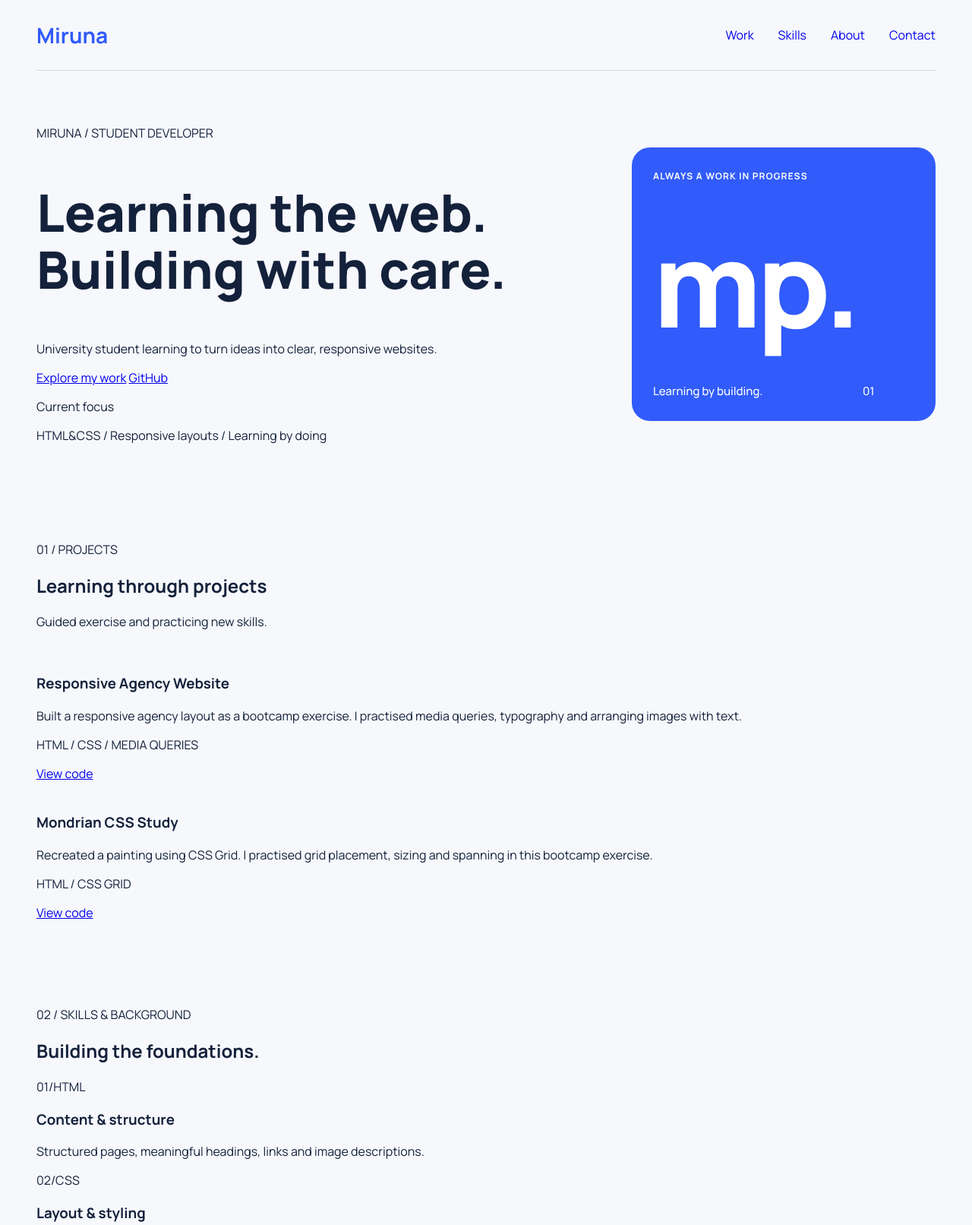
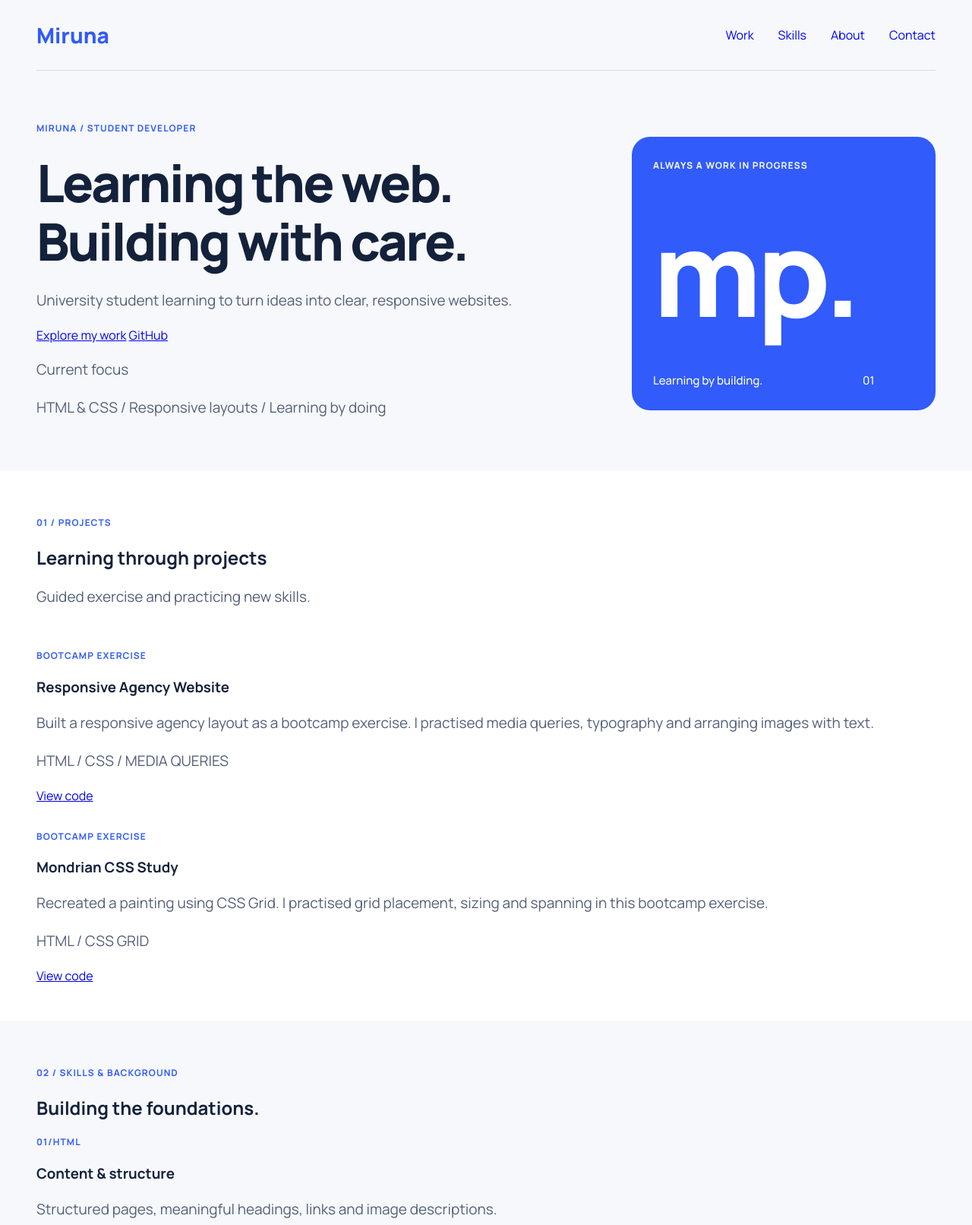
Before and after one commit to alexandra-000/Portfolio-Capstone-Project, a plain HTML site: page index.html in a window 1280 px wide. Shown: the top 1612 px of the page at 76% size. Drawn offline with Linux system fonts and the light colour scheme.

Commit message:
fixed nav bar, styled text

```diff
--- a/index.html
+++ b/index.html
@@ -12,7 +12,7 @@
 
 <body>
     <header>
-        <div class="container header-row">
+        <div class="container web-nav">
             <a class="navname" href="#home">Miruna</a>
             <nav class="navbar">
                 <ul class="nav-links">
@@ -29,14 +29,14 @@
         <section class="page-section" id="home">
             <div class="container hero-layout">
                 <div>
-                    <p>MIRUNA / STUDENT DEVELOPER</p>
+                    <p class="section-heading">MIRUNA / STUDENT DEVELOPER</p>
                     <h1>Learning the web. Building with care.</h1>
                     <p>University student learning to turn ideas into clear, responsive websites.</p>
                     <a href="#work">Explore my work</a>
                     <a href="https://github.com/miruna-petre">GitHub</a>
                     <div class="current-focus">
                         <p>Current focus</p>
-                        <p>HTML&CSS / Responsive layouts / Learning by doing</p>
+                        <p>HTML & CSS / Responsive layouts / Learning by doing</p>
                     </div>
                 </div>
                 <img class="hero-monogram" src="./images/monogram.svg" alt="name-monogram">
@@ -45,11 +45,12 @@
 
         <section class="page-section" id="work">
             <div class="container">
-                <p>01 / PROJECTS</p>
+                <p class="section-heading">01 / PROJECTS</p>
                 <h2>Learning through projects</h2>
                 <p>Guided exercise and practicing new skills.</p>
                 <div class="agency-project">
                     <img src="" alt="">
+                    <p class="section-heading">BOOTCAMP EXERCISE</p>
                     <h3>Responsive Agency Website</h3>
                     <p>Built a responsive agency layout as a bootcamp exercise. I practised media queries, typography and arranging images with text.</p>
                     <p>HTML / CSS / MEDIA QUERIES</p>
@@ -57,6 +58,7 @@
                 </div>
                 <div class="mondrian-project">
                     <img src="" alt="">
+                    <p class="section-heading">BOOTCAMP EXERCISE</p>
                     <h3>Mondrian CSS Study</h3>
                     <p>Recreated a painting using CSS Grid. I practised grid placement, sizing and spanning in this bootcamp exercise.</p>
                     <p>HTML / CSS GRID</p>
@@ -67,21 +69,21 @@
 
         <section class="page-section" id="skills">
             <div class="container">
-                <p>02 / SKILLS & BACKGROUND</p>
+                <p class="section-heading">02 / SKILLS & BACKGROUND</p>
                 <h2>Building the foundations.</h2>
                 <div class="skill-cards">
                     <div class="skill">
-                        <p>01/HTML</p>
+                        <p class="section-heading">01/HTML</p>
                         <h3>Content & structure</h3>
                         <p>Structured pages, meaningful headings, links and image descriptions.</p>
                     </div>
                     <div class="skill">
-                        <p>02/CSS</p>
+                        <p class="section-heading">02/CSS</p>
                         <h3>Layout & styling</h3>
                         <p>Working with responsive layouts, Flexbox, Grid and consistent styling.</p>
                     </div>
                     <div class="skill">
-                        <p>03/BOOTSTRAP</p>
+                        <p class="section-heading">03/BOOTSTRAP</p>
                         <h3>Framework practice</h3>
                         <p>Using the grid, utility classes and components in guided course projects.</p>
                     </div>
@@ -104,7 +106,7 @@
 
         <section class="page-section" id="about">
             <div class="container">
-                <p>03 / A LITTLE ABOUT ME</p>
+                <p class="section-heading">03 / A LITTLE ABOUT ME</p>
                 <h2>One project at a time.</h2>
                 <div>
                     <p>I’m a university student working through Angela Yu’s web development bootcamp, building my understanding of HTML and CSS.</p>
@@ -115,7 +117,7 @@
 
         <section class="page-section" id="contact">
             <div class="container">
-                <p>04 / CONTACT</p>
+                <p class="section-heading">04 / CONTACT</p>
                 <h2>Let's connect.</h2>
                 <p>Find my projects and follow my progress on GitHub.</p>
                 <form action="">
@@ -128,12 +130,11 @@
                     <input type="submit" value="Submit">
                 </form>
             </div>
+               <footer class="container">
+                <p>&copy; Miruna-Alexandra Petre</p>
+                <p>Designed with care. Built with HTML & CSS.</p>
+            </footer>
         </section>
     </main>
-
-    <footer>
-        <p>&copy; Miruna-Alexandra Petre</p>
-        <p>Designed with care. Built with HTML & CSS.</p>
-    </footer>
 </body>
 </html>
--- a/style.css
+++ b/style.css
@@ -8,6 +8,13 @@ body {
   font-family: "Manrope", sans-serif;
   margin: 0;
 }
+ p {
+  color: #536079;
+  font-size: 19px;
+  font-style: normal;
+  font-weight: 400;
+  line-height: 31px;
+ }
 
 .page-section {
   padding: 48px 24px;
@@ -18,16 +25,19 @@ body {
   max-width: 1184px;
 }
 
-.header-row {
+.web-nav {
   padding: 17px 0;
   border-bottom: 1px solid #d5d9e0;
   display: flex;
   justify-content: space-between;
   align-items: center;
+}
+
+header {
   position: fixed;
   inset: 0 0 auto;
-  transition: all 0.3s ease-in-out;
   background-color: #f6f8fc;
+  z-index: 10;
 }
 
 .hero-layout {
@@ -41,14 +51,16 @@ body {
 .hero-layout h1 {
   font-size: 68px;
   font-weight: 800;
-  line-height: 1.1;
+  line-height: 77px;
+  letter-spacing: -2.72px;
+  margin: 24px 0px;
 }
 
 .navname {
   padding: 10px 0;
   text-decoration: none;
   font-size: 28px;
-  font-weight:700;
+  font-weight:800;
   color: #315bfa;
 }
 
@@ -66,3 +78,25 @@ body {
   text-decoration: none;
   display: inline-block;
 }
+
+.section-heading {
+  color: #315BFA;
+  font-size: 12px;
+  font-weight: 700;
+  line-height: 18px;
+  letter-spacing: 1.1px;
+}
+
+
+#work {
+  background-color: #fff;
+}
+
+#about {
+  background-color: #fff;
+}
+
+#contact{
+  background-color: #14213B;
+  color: #fff;
+}
```
